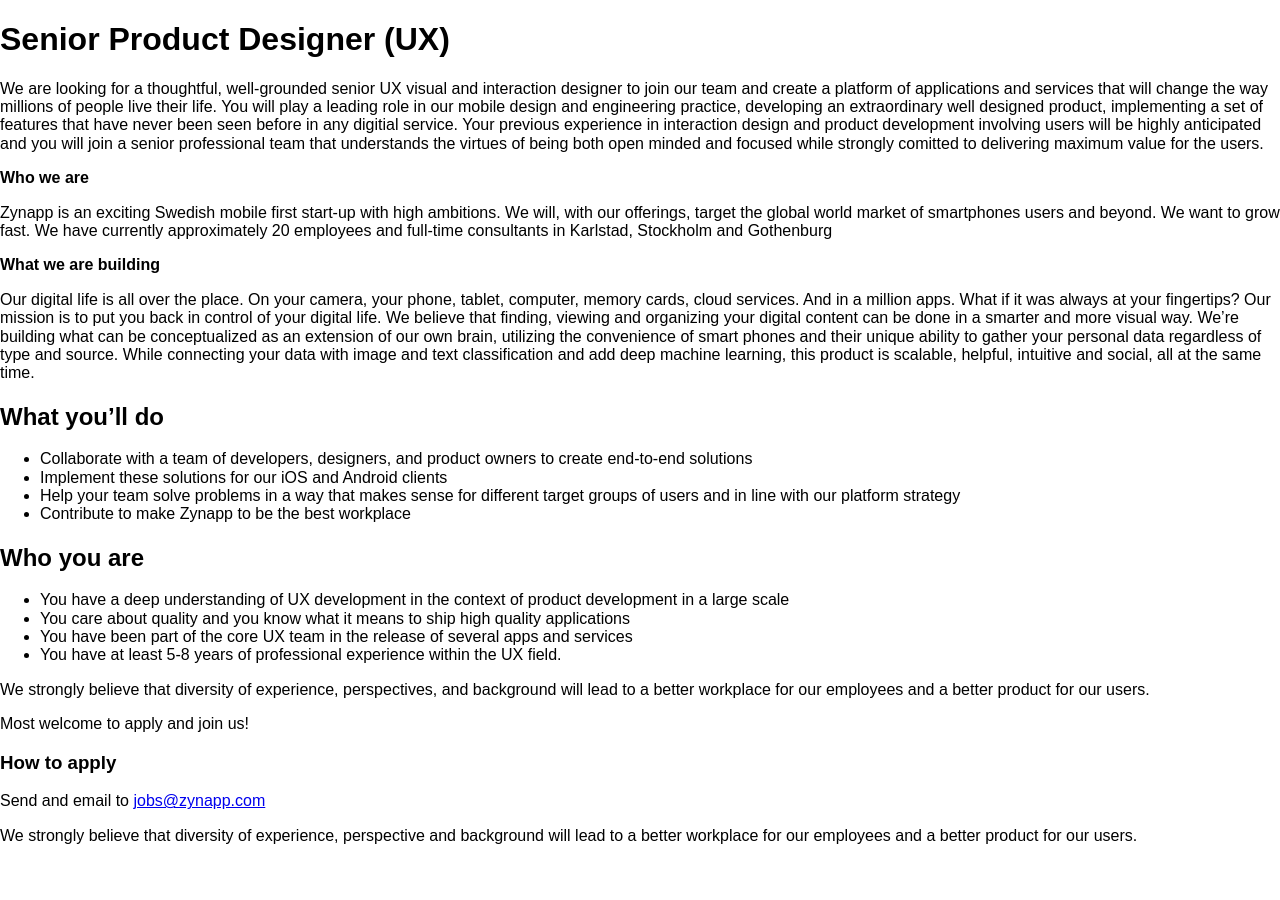
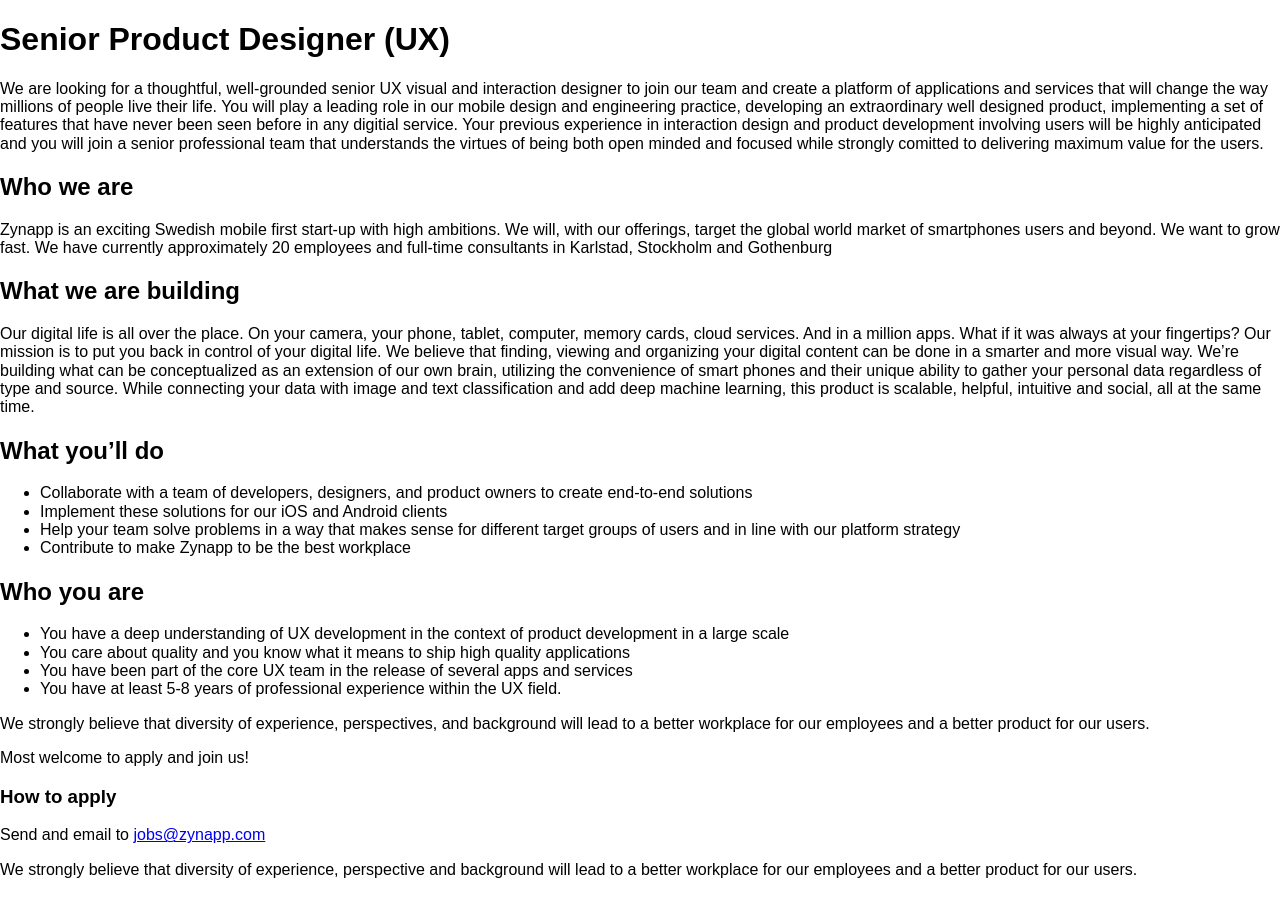
Before and after one commit to kristoffernolgren/zynapp, a Jekyll site: the page built from _jobs/senior-product-designer-ux.md, in a window 1280 px wide. Built offline with Jekyll 4.4.1, drawn with Linux system fonts in a browser that asks for light colours.

Commit message:
Markdown

```diff
--- a/_jobs/senior-product-designer-ux.md
+++ b/_jobs/senior-product-designer-ux.md
@@ -3,11 +3,11 @@
 ---
 We are looking for a thoughtful, well-grounded senior UX visual and interaction designer to join our team and create a platform of applications and services that will change the way millions of people live their life. You will play a leading role in our mobile design and engineering practice, developing an extraordinary well designed product, implementing a set of features that have never been seen before in any digitial service. Your previous experience in interaction design and product development involving users will be highly anticipated and you will join a senior professional team that understands the virtues of being both open minded and focused while strongly comitted to delivering maximum value for the users.
 
-**Who we are**
+## Who we are
 
 Zynapp is an exciting Swedish mobile first start-up with high ambitions. We will, with our offerings, target the global world market of smartphones users and beyond. We want to grow fast. We have currently approximately 20 employees and full-time consultants in Karlstad, Stockholm and Gothenburg
 
-**What we are building**
+## What we are building
 
 Our digital life is all over the place. On your camera, your phone, tablet, computer, memory cards, cloud services. And in a million apps. What if it was always at your fingertips? Our mission is to put you back in control of your digital life. We believe that finding, viewing and organizing your digital content can be done in a smarter and more visual way. We're building what can be conceptualized as an extension of our own brain, utilizing the convenience of smart phones and their unique ability to gather your personal data regardless of type and source. While connecting your data with image and text classification and add deep machine learning, this product is scalable, helpful, intuitive and social, all at the same time.
 
```
Also changed, not shown: _jobs/senior-product-designer-machine-learning.md (+1 -1 lines).
